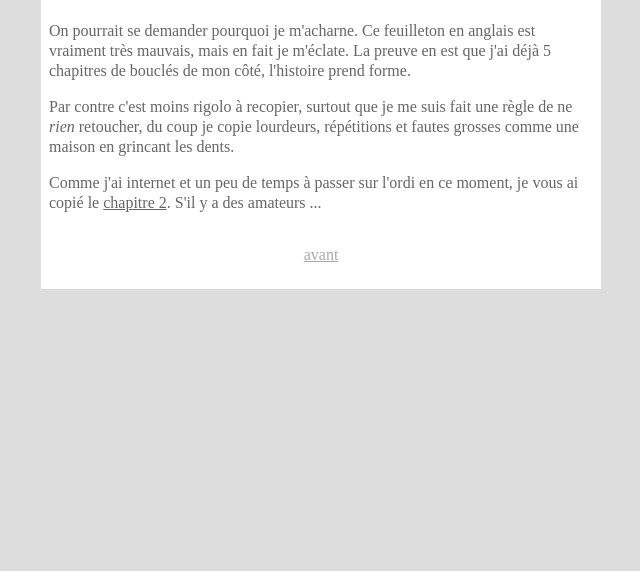
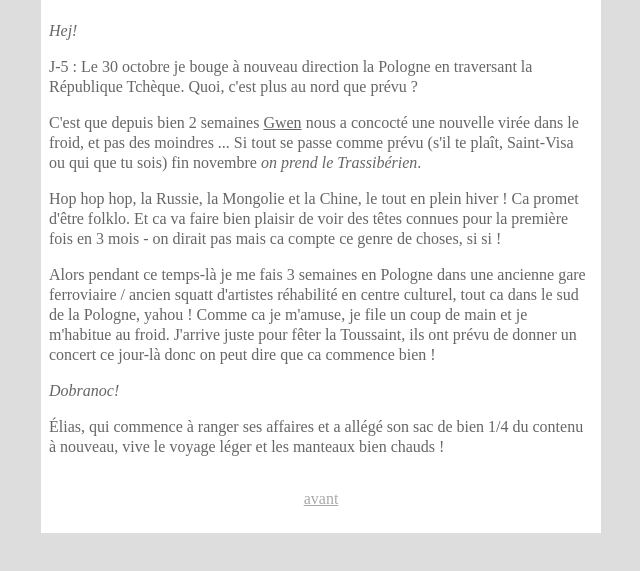
Before and after one commit to MonKe/courrier, a plain HTML site: page index.html in a window 1280 px wide. Shown: the part 129-700 px from the top of the page, without its empty margins (319-959 px from the left). Drawn offline with Linux system fonts and the light colour scheme.

Commit message:
#last updated to europe/#pologne

```diff
--- a/index.html
+++ b/index.html
@@ -15,11 +15,15 @@
       <!--<a href="/en/#english-start">english version</a>-->
     </header>
     <article id="last">
-      <p>On pourrait se demander pourquoi je m'acharne. Ce feuilleton en anglais est vraiment très mauvais, mais en fait je m'éclate. La preuve en est que j'ai déjà 5 chapitres de bouclés de mon côté, l'histoire prend forme.</p>
-      <p>Par contre c'est moins rigolo à recopier, surtout que je me suis fait une règle de ne <em>rien</em> retoucher, du coup je copie lourdeurs, répétitions et fautes grosses comme une maison en grincant les dents.</p>
-      <p>Comme j'ai internet et un peu de temps à passer sur l'ordi en ce moment, je vous ai copié le <a href="/joey/#ch2">chapitre 2</a>. S'il y a des amateurs ...</p>
+      <p><em>Hej!</em></p>
+      <p>J-5 : Le 30 octobre je bouge à nouveau direction la Pologne en traversant la République Tchèque. Quoi, c'est plus au nord que prévu ?</p>
+      <p>C'est que depuis bien 2 semaines <a href="http://www.parlaba.fr">Gwen</a> nous a concocté une nouvelle virée dans le froid, et pas des moindres ... Si tout se passe comme prévu (s'il te plaît, Saint-Visa ou qui que tu sois) fin novembre <em>on prend le Trassibérien</em>.</p>
+      <p>Hop hop hop, la Russie, la Mongolie et la Chine, le tout en plein hiver ! Ca promet d'être folklo. Et ca va faire bien plaisir de voir des têtes connues pour la première fois en 3 mois - on dirait pas mais ca compte ce genre de choses, si si !</p>
+      <p>Alors pendant ce temps-là je me fais 3 semaines en Pologne dans une ancienne gare ferroviaire / ancien squatt d'artistes réhabilité en centre culturel, tout ca dans le sud de la Pologne, yahou ! Comme ca je m'amuse, je file un coup de main et je m'habitue au froid. J'arrive juste pour fêter la Toussaint, ils ont prévu de donner un concert ce jour-là donc on peut dire que ca commence bien !</p>
+      <p><em>Dobranoc!</em></p>
+      <p>Élias, qui commence à ranger ses affaires et a allégé son sac de bien 1/4 du contenu à nouveau, vive le voyage léger et les manteaux bien chauds !</p>
       <footer>
-        <a href="/europe/#nojs">avant</a>
+        <a href="/europe/#joey2">avant</a>
       </footer>
     </article>
   </body>
```
